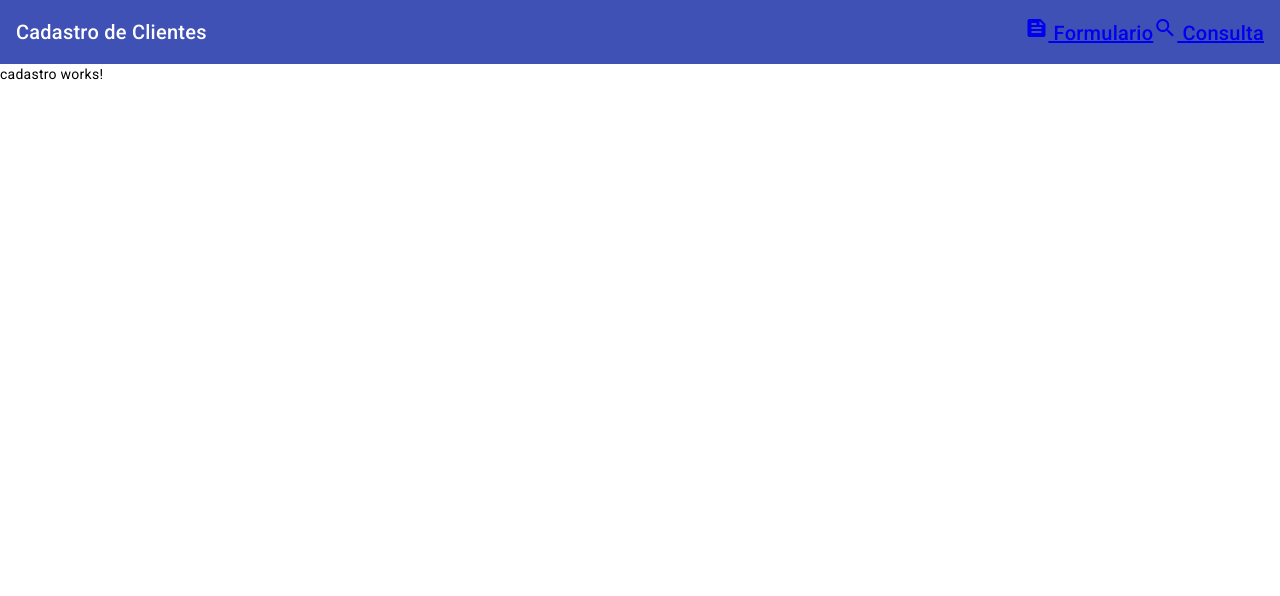
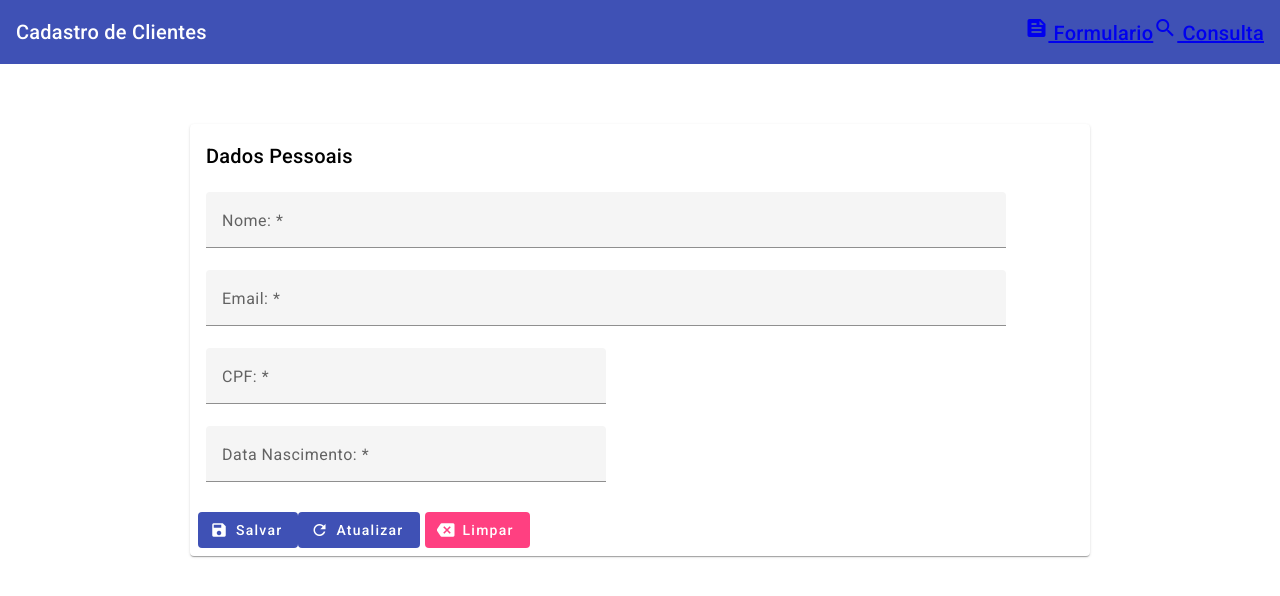
Before and after one commit to Frezende76/Projeto_Angular_19, an Angular app in the folder meu-projeto-sistema-cadastro/: page /cadastro in a window 1280 px wide. Shown: the top 596 px of the page. Built offline with nearby package versions, Linux system fonts and the light colour scheme.

Commit message:
Update: Criado a estrutura da página de formulário

```diff
--- a/meu-projeto-sistema-cadastro/src/app/cadastro/cadastro.component.html
+++ b/meu-projeto-sistema-cadastro/src/app/cadastro/cadastro.component.html
@@ -1 +1,63 @@
-<p>cadastro works!</p>
+<div fxLayout="row" fxLayoutAlign="center">
+    <div fxLayout="column" fxFlex="900px">
+        <form class="mt-60" #clientesFrm="ngForm">
+            <mat-card>
+                <mat-card-header>
+                    <mat-card-title>Dados Pessoais</mat-card-title>
+                </mat-card-header>
+                <mat-card-content class="mt-20">
+                    <div fxLayout="row" fxLayoutAlign="start" fxLayoutGap="16px">
+                        <div fxLayout="column" fxFlex="800px">
+                            <mat-form-field class="full-width">
+                                <mat-label>Nome: *</mat-label>
+                                <input type="text" placeholder="Ex: José da Silva" matInput />
+                            </mat-form-field>
+                        </div>
+                    </div>
+
+                    <div fxLayout="row" fxLayoutAlign="start" fxLayoutGap="16px">
+                        <div fxLayout="column" fxFlex="800px">
+                            <mat-form-field class="full-width">
+                                <mat-label>Email: *</mat-label>
+                                <input type="email" placeholder="Digite seu email" matInput/>
+                            </mat-form-field>
+                        </div>
+                    </div>
+
+                    <div fxLayout="row" fxLayoutAlign="start" fxLayoutGap="16px">
+                        <div fxLayout="column" fxFlex="400px">
+                            <mat-form-field class="full-width">
+                                <mat-label>CPF: *</mat-label>
+                                <input type="text" placeholder="Digite seu CPF" matInput/>
+                            </mat-form-field>
+                        </div>
+                    </div>
+
+                    <div fxLayout="row" fxLayoutAlign="start" fxLayoutGap="16px">
+                        <div fxLayout="column" fxFlex="400px">
+                            <mat-form-field class="full-width">
+                                <mat-label>Data Nascimento: *</mat-label>
+                                <input type="text" placeholder="Digite sua Data de Nascimento" matInput/>
+                            </mat-form-field>
+                        </div>
+                    </div>
+                </mat-card-content>
+                <mat-card-actions>
+                    <button mat-flat-button color="primary">
+                        <mat-icon fontIcon="save"></mat-icon>
+                        Salvar
+                    </button>
+                    <button mat-flat-button color="primary">
+                        <mat-icon fontIcon="refresh"></mat-icon>
+                        Atualizar
+                    </button>
+                    <button mat-flat-button color="accent" class="ml-5">
+                        <mat-icon fontIcon="backspace"></mat-icon>
+                        Limpar
+                    </button>
+                </mat-card-actions>
+            </mat-card>
+        </form>
+    </div>
+
+</div>
--- a/meu-projeto-sistema-cadastro/src/styles.scss
+++ b/meu-projeto-sistema-cadastro/src/styles.scss
@@ -2,3 +2,23 @@
 
 html, body { height: 100%; }
 body { margin: 0; font-family: Roboto, "Helvetica Neue", sans-serif; }
+
+.mt-20{
+    margin-top: 20px;
+}
+
+.mt-40{
+    margin-top: 40px;
+}
+
+.mt-60{
+    margin-top: 60px;
+}
+
+.ml-5{
+    margin-left: 5px;
+}
+
+.full-width{
+    width: 100%;
+}
```
Also changed, not shown: meu-projeto-sistema-cadastro/src/app/cadastro/cadastro.component.ts (+16 -1 lines).
